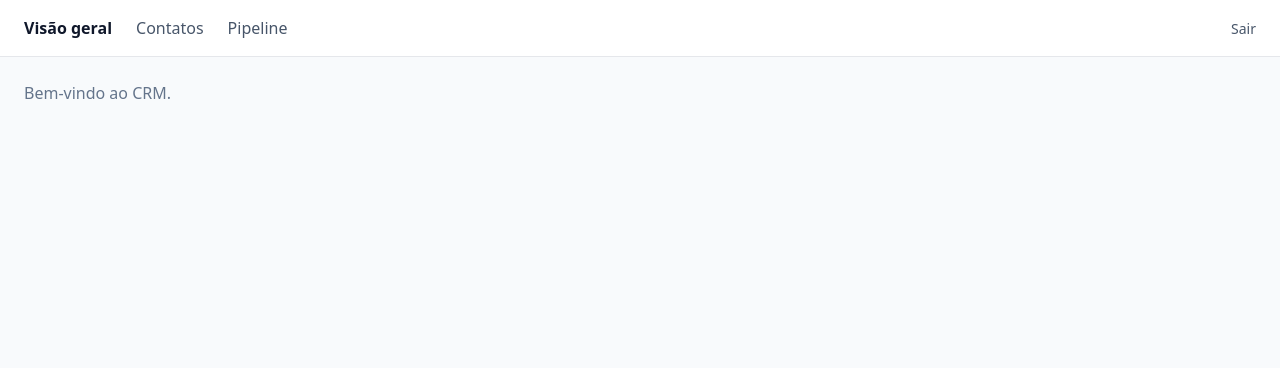
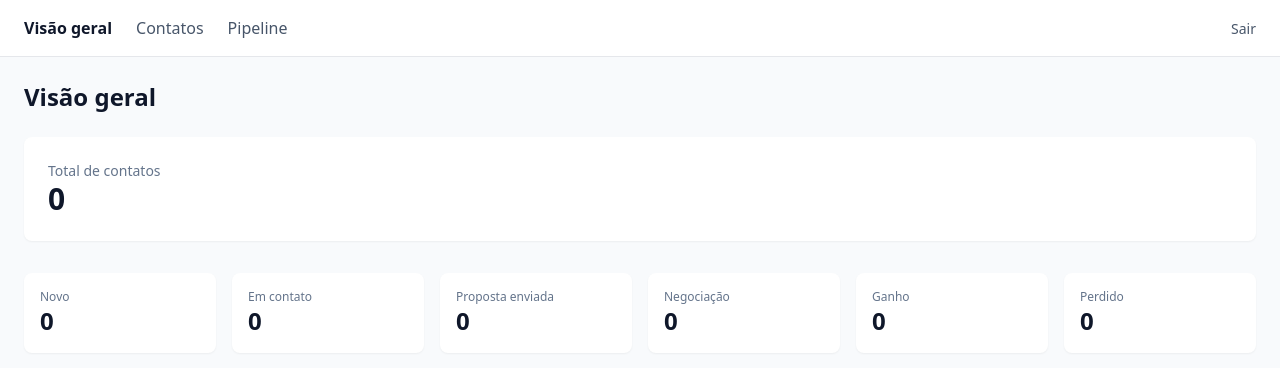
Before and after one commit to niltonnfn-a11y/crm-nilton, a Next.js app: page /dashboard in a window 1280 px wide. Shown: the top 368 px of the page. Built offline with nearby package versions, Linux system fonts and the light colour scheme; no server answers; the database is empty.

Commit message:
feat: show contact and pipeline stage counts on dashboard overview

```diff
--- a/app/dashboard/page.tsx
+++ b/app/dashboard/page.tsx
@@ -1,3 +1,35 @@
-export default function DashboardPage() {
-  return <p className="text-slate-500">Bem-vindo ao CRM.</p>
+import { createClient } from '@/lib/supabase/server'
+import { STAGES } from '@/types/database'
+
+export default async function DashboardPage() {
+  const supabase = await createClient()
+
+  const { count: contactsCount } = await supabase
+    .from('contacts')
+    .select('*', { count: 'exact', head: true })
+
+  const { data: deals } = await supabase.from('deals').select('stage')
+
+  const dealsByStage = STAGES.map((stage) => ({
+    ...stage,
+    count: deals?.filter((d) => d.stage === stage.value).length ?? 0,
+  }))
+
+  return (
+    <div>
+      <h1 className="mb-6 text-2xl font-semibold text-slate-900">Visão geral</h1>
+      <div className="mb-8 rounded-lg bg-white p-6 shadow-sm">
+        <p className="text-sm text-slate-500">Total de contatos</p>
+        <p className="text-3xl font-bold text-slate-900">{contactsCount ?? 0}</p>
+      </div>
+      <div className="grid grid-cols-2 gap-4 sm:grid-cols-3 lg:grid-cols-6">
+        {dealsByStage.map((stage) => (
+          <div key={stage.value} className="rounded-lg bg-white p-4 shadow-sm">
+            <p className="text-xs text-slate-500">{stage.label}</p>
+            <p className="text-2xl font-bold text-slate-900">{stage.count}</p>
+          </div>
+        ))}
+      </div>
+    </div>
+  )
 }
```
